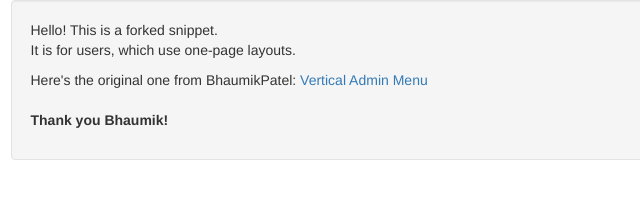
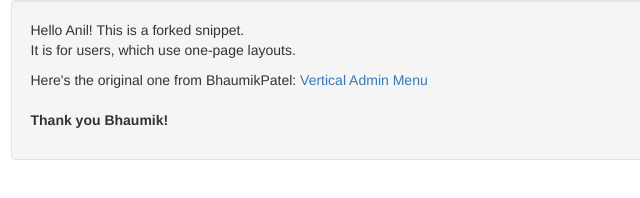
Before and after one commit to krishnadeepak/AnilCSS, a plain HTML site: page index.html in a window 1280 px wide. Shown: the full height of the page, 337-977 px from the left. Drawn offline with nearby package versions, Linux system fonts and the light colour scheme.

Commit message:
Title Change

```diff
--- a/index.html
+++ b/index.html
@@ -1,7 +1,7 @@
 <!DOCTYPE HTML PUBLIC "-//W3C//DTD HTML 4.0 Transitional//EN">
 <html>
 <head>
-<title></title>
+<title>CSS Text by Anil</title>
 <link rel="stylesheet" href="http://maxcdn.bootstrapcdn.com/bootstrap/3.3.5/css/bootstrap.min.css">
 
 <script src="https://ajax.googleapis.com/ajax/libs/jquery/1.11.3/jquery.min.js"></script>
@@ -43,7 +43,7 @@ $(document).ready(function()
         </div>
         <div class="col-md-9 well admin-content" id="home">
             <p>
-                Hello! This is a forked snippet.<br>
+            Hello Anil! This is a forked snippet.<br>
                 It is for users, which use one-page layouts.
             </p>
             <p>
```
